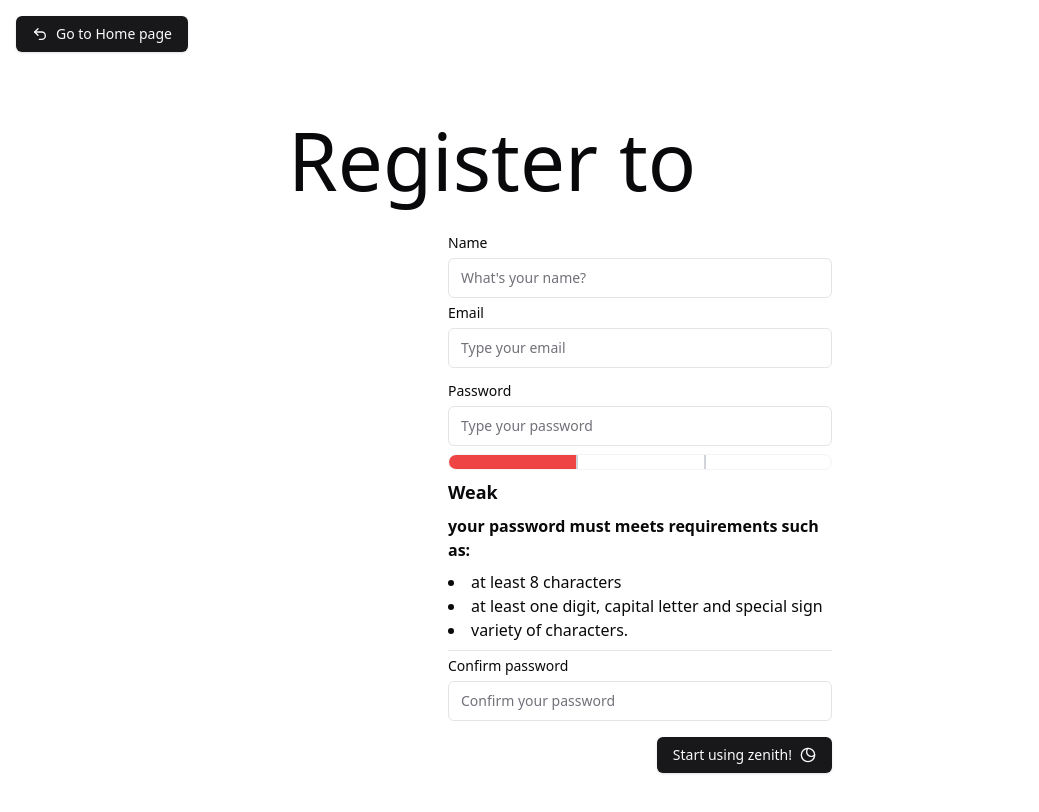
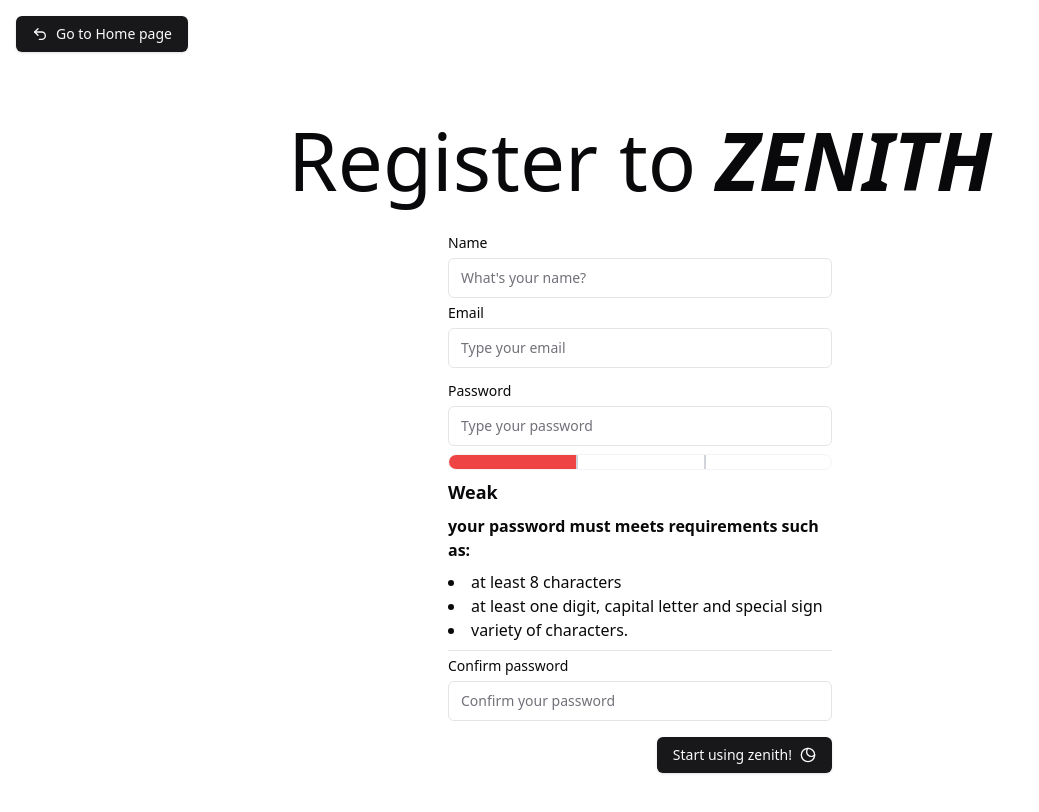
Before and after one commit to WavyWare/zenith, a React (Vite) app: page /register in a window 1280 px wide. Shown: the top 812 px of the page, without its empty margins (0-1039 px from the left). Built offline with nearby package versions, Linux system fonts and the light colour scheme.

Commit message:
Delete text-transparent bc text was transparent

```diff
--- a/src/components/ui/italic-header.tsx
+++ b/src/components/ui/italic-header.tsx
@@ -17,7 +17,7 @@
                                                    }) => {
     return (
         <h1
-            className={`text-transparent bg-clip-text bg-gradient-to-b from-${fromColor} to-${toColor} text-[${size}] font-bold italic uppercase ${className}`}
+            className={`bg-clip-text bg-gradient-to-b from-${fromColor} to-${toColor} text-[${size}] font-bold italic uppercase ${className}`}
         >
             {children}
         </h1>
```
